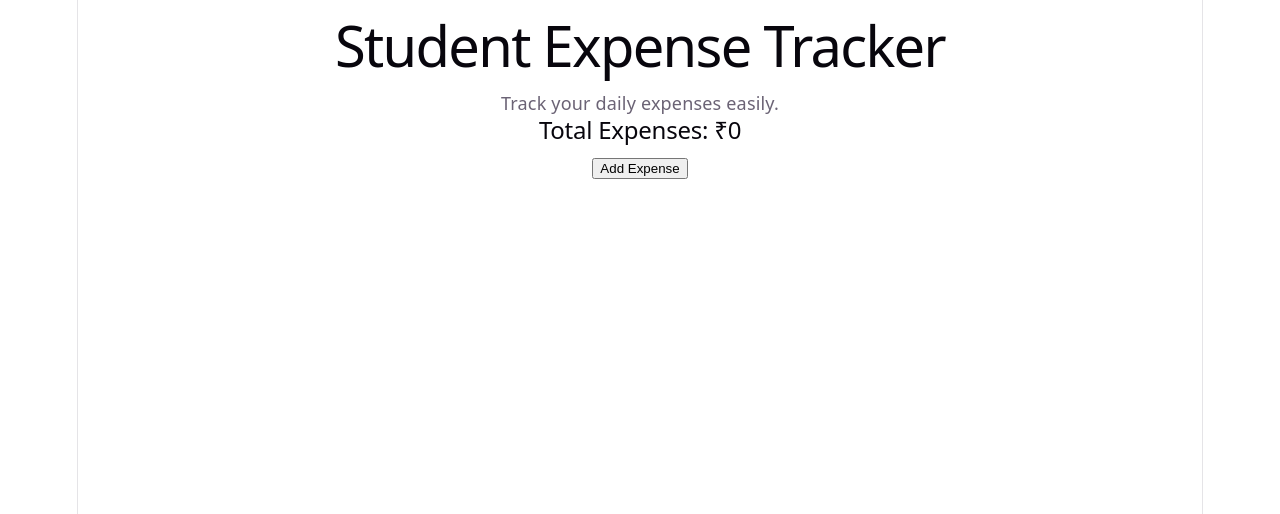
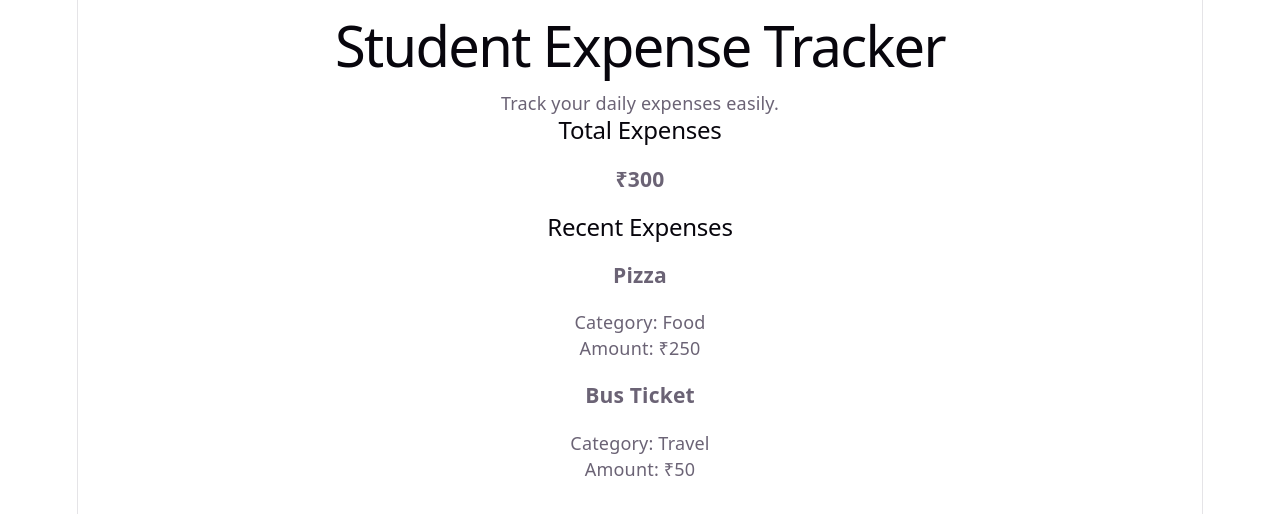
Before and after one commit to priyaparmar06/FSD-1, a React (Vite) app: page / in a window 1280 px wide. Shown: the top 514 px of the page. Built offline with nearby package versions, Linux system fonts and the light colour scheme.

Commit message:
Week 2: Added reusable components and props

```diff
--- a/src/App.jsx
+++ b/src/App.jsx
@@ -1,13 +1,15 @@
+import Header from "./components/Header";
+import SummaryCard from "./components/SummaryCard";
+import ExpenseList from "./components/ExpenseList";
+
 function App() {
   return (
     <div>
-      <h1>Student Expense Tracker</h1>
+      <Header />
 
-      <p>Track your daily expenses easily.</p>
+      <SummaryCard total="300" />
 
-      <h2>Total Expenses: ₹0</h2>
-
-      <button>Add Expense</button>
+      <ExpenseList />
     </div>
   );
 }
--- /dev/null
+++ b/src/components/ExpenseCard.jsx
@@ -0,0 +1,11 @@
+function ExpenseCard(props) {
+  return (
+    <div>
+      <h3>{props.name}</h3>
+      <p>Category: {props.category}</p>
+      <p>Amount: ₹{props.amount}</p>
+    </div>
+  );
+}
+
+export default ExpenseCard;
--- /dev/null
+++ b/src/components/ExpenseList.jsx
@@ -0,0 +1,23 @@
+import ExpenseCard from "./ExpenseCard";
+
+function ExpenseList() {
+  return (
+    <div>
+      <h2>Recent Expenses</h2>
+
+      <ExpenseCard
+        name="Pizza"
+        category="Food"
+        amount="250"
+      />
+
+      <ExpenseCard
+        name="Bus Ticket"
+        category="Travel"
+        amount="50"
+      />
+    </div>
+  );
+}
+
+export default ExpenseList;
--- /dev/null
+++ b/src/components/Header.jsx
@@ -0,0 +1,10 @@
+function Header() {
+  return (
+    <header>
+      <h1>Student Expense Tracker</h1>
+      <p>Track your daily expenses easily.</p>
+    </header>
+  );
+}
+
+export default Header;
--- /dev/null
+++ b/src/components/SummaryCard.jsx
@@ -0,0 +1,10 @@
+function SummaryCard(props) {
+  return (
+    <div>
+      <h2>Total Expenses</h2>
+      <h3>₹{props.total}</h3>
+    </div>
+  );
+}
+
+export default SummaryCard;
```
